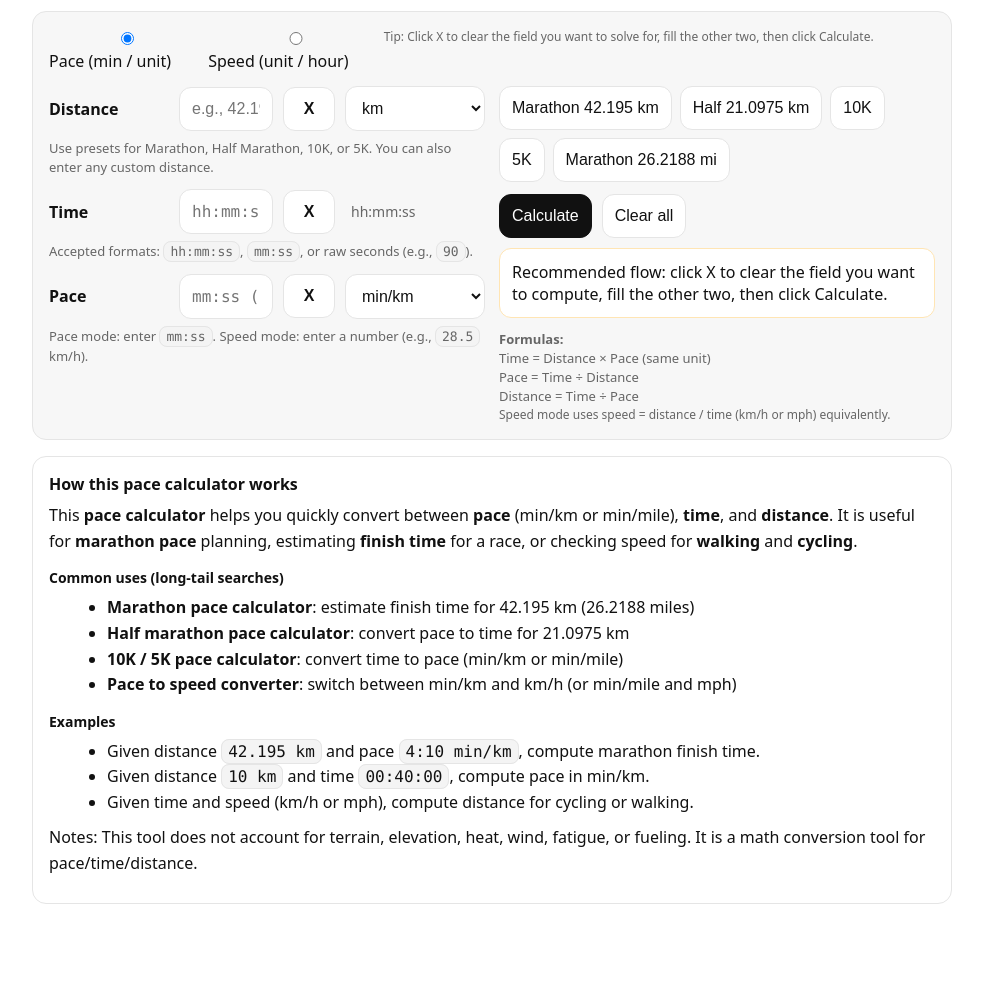
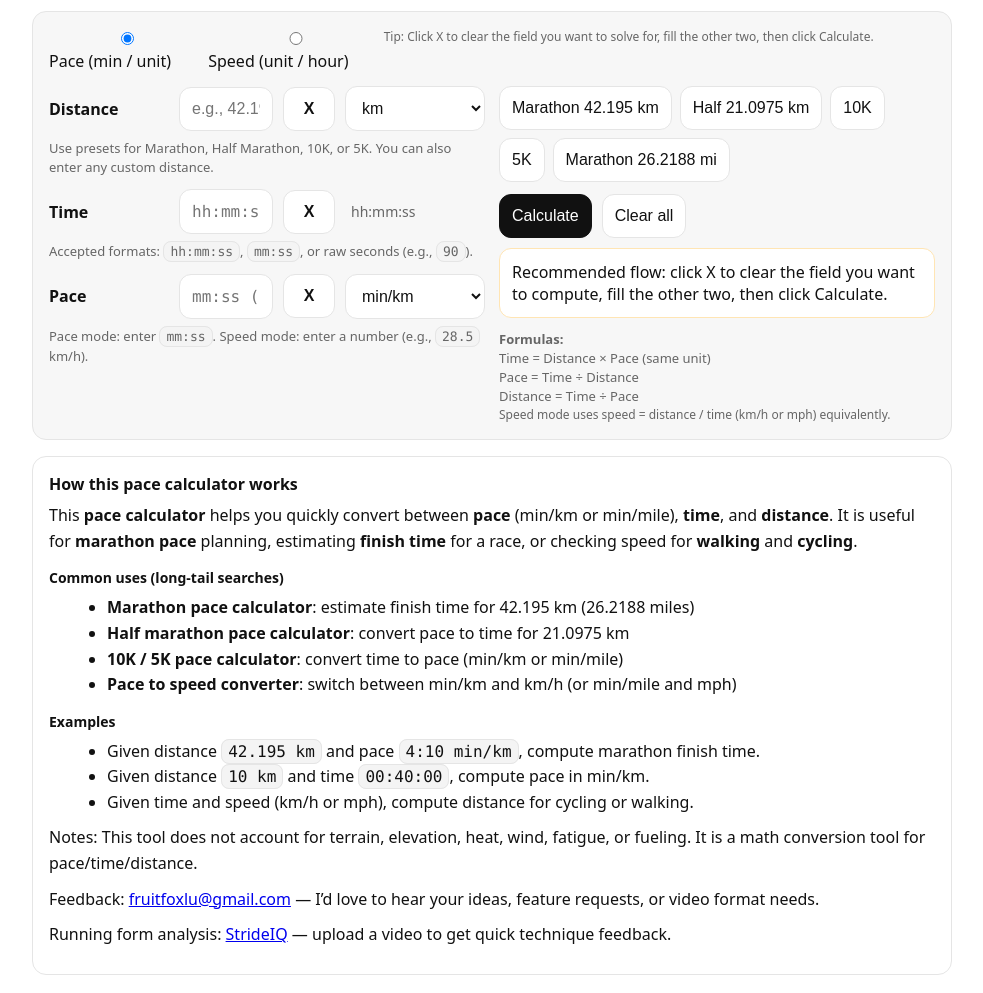
Before and after one commit to fruitfoxlu/pace-calculator, a plain HTML site: page index.html in a window 1280 px wide. Shown: the part 101-1094 px from the top of the page, without its empty margins (148-1131 px from the left). Before the commit the page ends 1023 px from the top, so only its background shows below. Drawn offline with Linux system fonts and the light colour scheme.

Commit message:
add contact info

```diff
--- a/index.html
+++ b/index.html
@@ -250,6 +250,12 @@
 
       <p class="muted">
         Notes: This tool does not account for terrain, elevation, heat, wind, fatigue, or fueling. It is a math conversion tool for pace/time/distance.
+      </p>
+      <p class="muted">
+        Feedback: <a href="mailto:fruitfoxlu@gmail.com">fruitfoxlu@gmail.com</a> — I’d love to hear your ideas, feature requests, or video format needs.
+      </p>
+      <p class="muted">
+        Running form analysis: <a href="https://fruitfoxlu.github.io/StrideIQ">StrideIQ</a> — upload a video to get quick technique feedback.
       </p>
     </section>
   </div>
```
